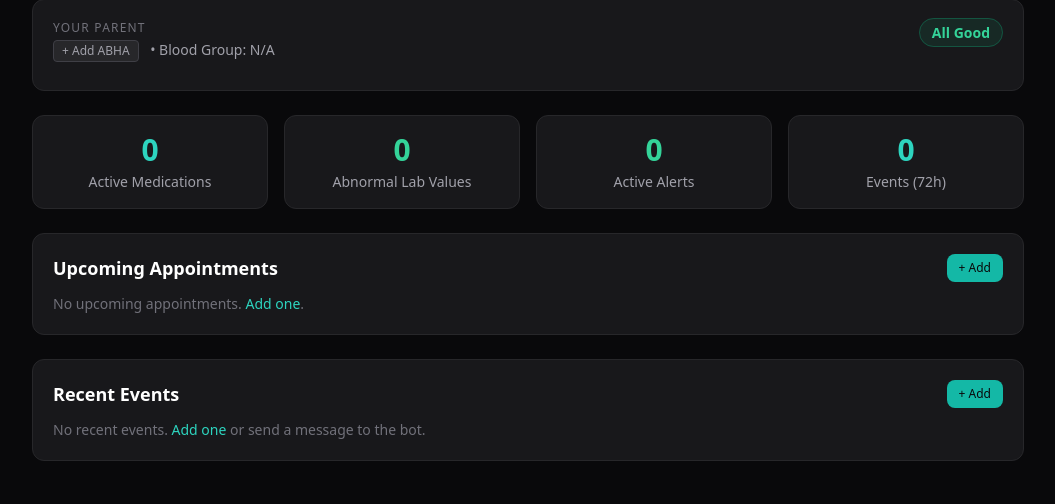
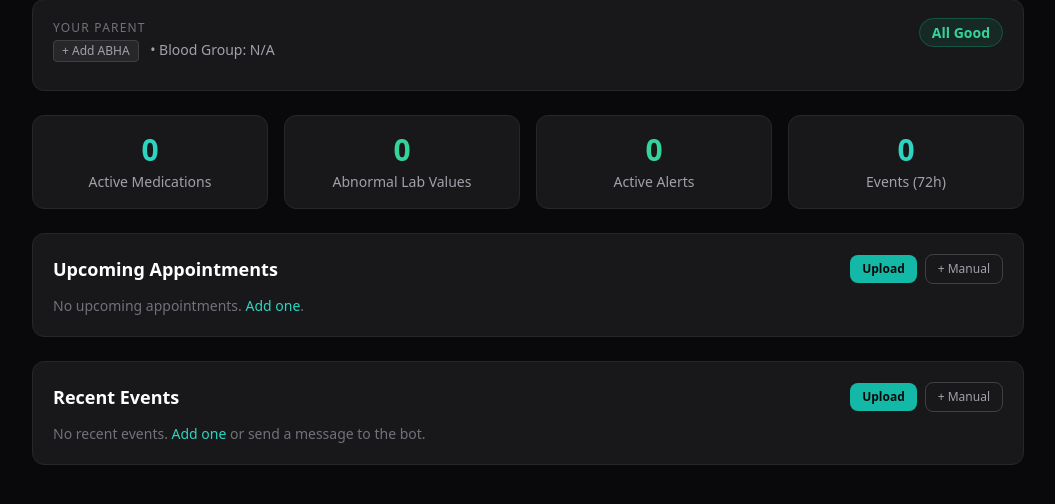
Before and after one commit to Srikanth1x/Carecercle, a FastAPI app: template web/templates/dashboard.html in a window 1280 px wide. Shown: the part 80-584 px from the top of the page, without its empty margins (112-1167 px from the left). Run offline with FastAPI, Linux system fonts and the light colour scheme; the template is opened without the code that fills it, so the values that code supplies are empty; some libraries are stand-ins or nearby versions.

Commit message:
UX: Upload as primary action on all data pages
- Medications, Labs, Appointments, Timeline: Upload button is now primary (teal), Manual add is secondary (outlined)
- Dashboard: Appointments and Events sections also show Upload/Manual pair
- Upload page reads ?hint=prescription|lab|discharge to show context-aware guidance text

Co-Authored-By: Claude Sonnet 4.6 <noreply@anthropic.com>

```diff
--- a/web/templates/dashboard.html
+++ b/web/templates/dashboard.html
@@ -73,10 +73,12 @@
 <div class="bg-zinc-900 border border-zinc-800 rounded-xl p-5 mb-6">
   <div class="flex items-center justify-between mb-3">
     <h2 class="font-semibold text-lg text-white">Upcoming Appointments</h2>
-    <a href="/appointments/add"
-       class="bg-teal-500 hover:bg-teal-400 text-zinc-950 px-3 py-1.5 rounded-lg text-xs font-medium transition-colors">
-      + Add
-    </a>
+    <div class="flex items-center gap-2">
+      <a href="/upload?hint=discharge"
+         class="bg-teal-500 hover:bg-teal-400 text-zinc-950 px-3 py-1.5 rounded-lg text-xs font-semibold transition-colors">Upload</a>
+      <a href="/appointments/add"
+         class="border border-zinc-700 text-zinc-400 hover:text-white px-3 py-1.5 rounded-lg text-xs transition-colors">+ Manual</a>
+    </div>
   </div>
   {% if appts %}
     {% for a in appts %}
@@ -106,10 +108,12 @@
 <div class="bg-zinc-900 border border-zinc-800 rounded-xl p-5">
   <div class="flex items-center justify-between mb-3">
     <h2 class="font-semibold text-lg text-white">Recent Events</h2>
-    <a href="/events/add"
-       class="bg-teal-500 hover:bg-teal-400 text-zinc-950 px-3 py-1.5 rounded-lg text-xs font-medium transition-colors">
-      + Add
-    </a>
+    <div class="flex items-center gap-2">
+      <a href="/upload"
+         class="bg-teal-500 hover:bg-teal-400 text-zinc-950 px-3 py-1.5 rounded-lg text-xs font-semibold transition-colors">Upload</a>
+      <a href="/events/add"
+         class="border border-zinc-700 text-zinc-400 hover:text-white px-3 py-1.5 rounded-lg text-xs transition-colors">+ Manual</a>
+    </div>
   </div>
   {% if events %}
     {% for e in events[:5] %}
```
Also changed, not shown: web/templates/appointments.html (+11 -4 lines), web/templates/labs.html (+11 -4 lines), web/templates/medications.html (+11 -4 lines), web/templates/timeline.html (+11 -4 lines), web/templates/upload.html (+13 -1 lines).
